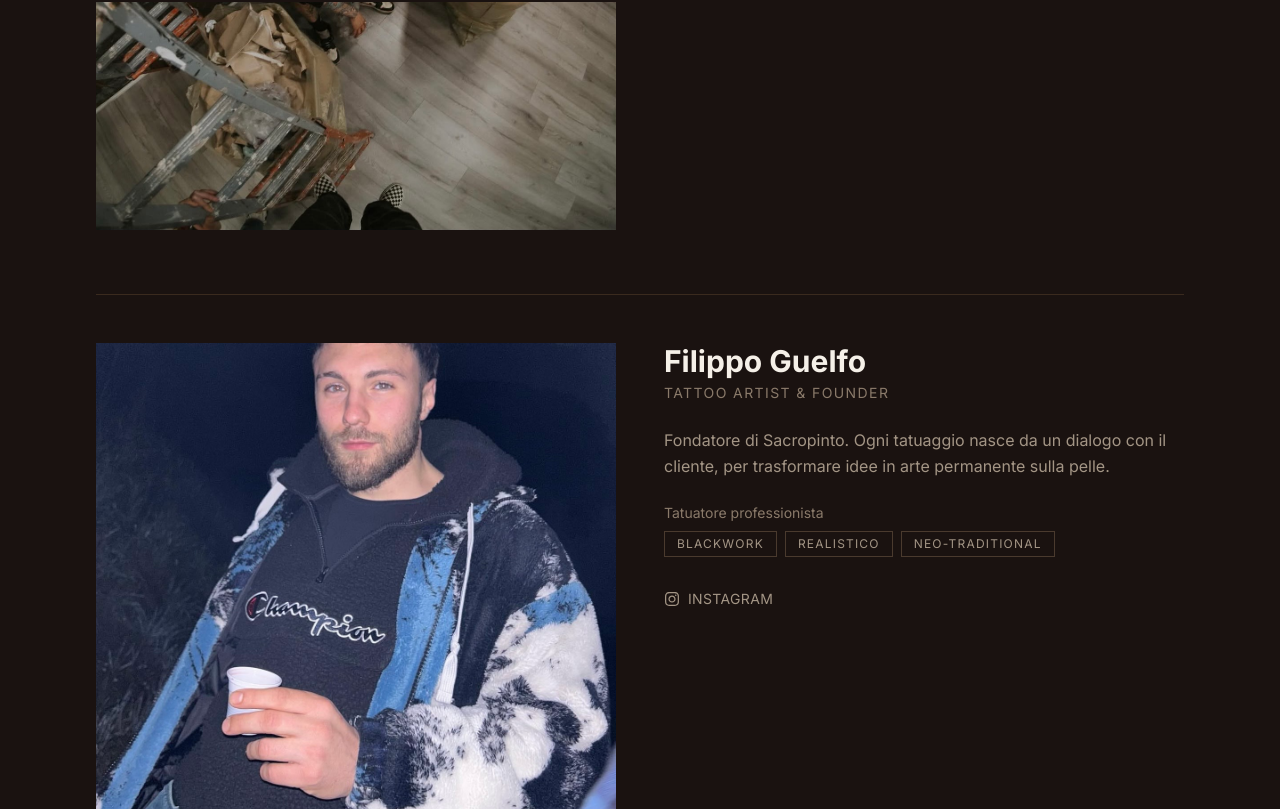
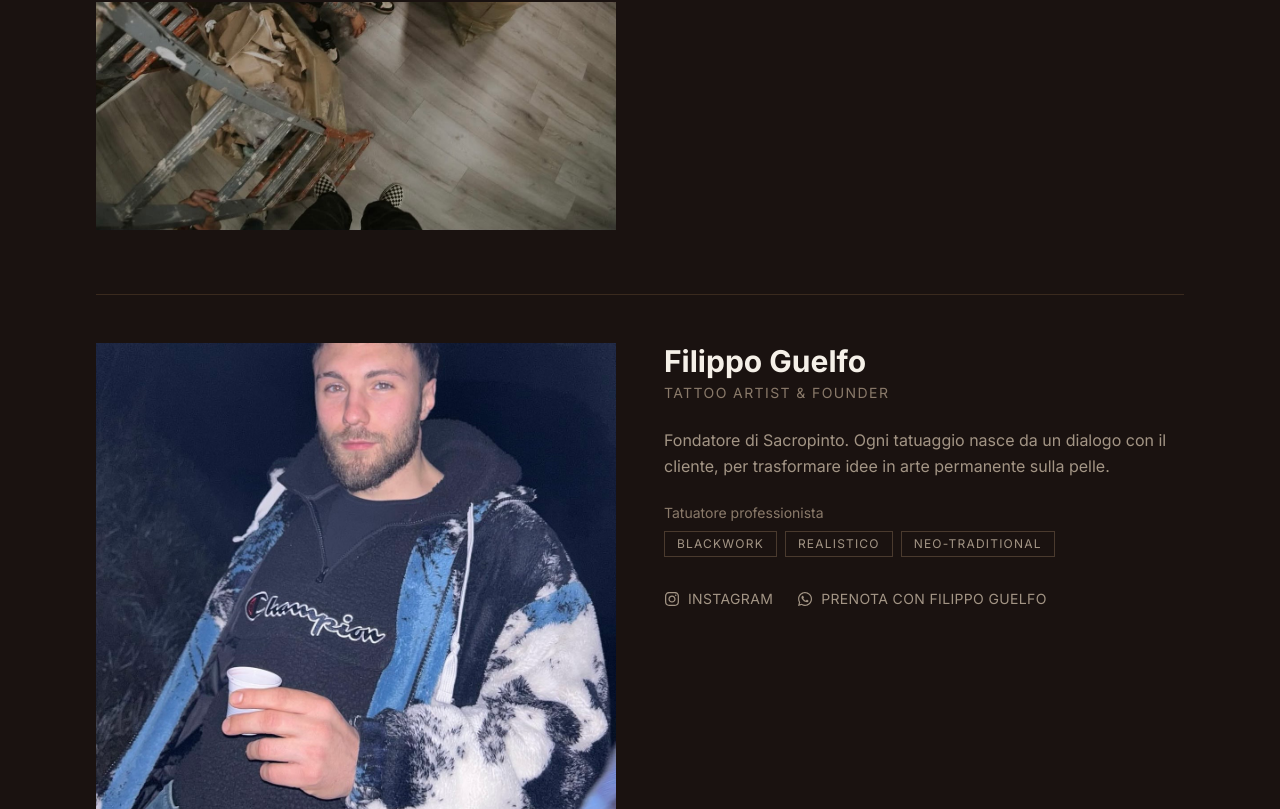
Before and after one commit to GiuSem14/sacropinto-site, a React (Vite) app: page /artisti in a window 1280 px wide. Shown: the part 798-1607 px from the top of the page. Built offline with nearby package versions, Linux system fonts and the light colour scheme.

Commit message:
feat(booking): add WhatsApp booking buttons to artists and guest date badges

```diff
--- a/src/pages/Artists.jsx
+++ b/src/pages/Artists.jsx
@@ -1,5 +1,5 @@
 import { Helmet } from "react-helmet-async"
-import { FaInstagram } from "react-icons/fa"
+import { FaInstagram, FaWhatsapp } from "react-icons/fa"
 import useFadeIn from "../hooks/useFadeIn"
 
 function FadeInSection({ children }) {
@@ -100,6 +100,7 @@ export default function Artists() {
                     ))}
                   </div>
 
+                  <div className="flex flex-wrap gap-6">
                     <a
                       href={artist.instagram}
                       target="_blank"
@@ -110,6 +111,17 @@ export default function Artists() {
                       <FaInstagram size={16} />
                       Instagram
                     </a>
+                    <a
+                      href={`https://wa.me/393929090569?text=${encodeURIComponent(`Ciao! Vorrei prenotare una sessione con ${artist.name}. Potete dirmi le vostre disponibilità?`)}`}
+                      target="_blank"
+                      rel="noopener noreferrer"
+                      aria-label={`Prenota con ${artist.name} su WhatsApp`}
+                      className="inline-flex items-center gap-2 text-sm text-gray-400 hover:text-white transition-colors uppercase tracking-wide"
+                    >
+                      <FaWhatsapp size={16} />
+                      Prenota con {artist.name}
+                    </a>
+                  </div>
                 </div>
 
               </div>
--- a/src/pages/Guest.jsx
+++ b/src/pages/Guest.jsx
@@ -122,11 +122,22 @@ export default function Guest() {
                       )}
                       {guest.date && (
                         <div className="flex flex-wrap gap-2 mb-5">
-                          {guest.date.split(",").map((d, j) => (
-                            <span key={j} className="border border-gray-700 text-gray-400 text-xs uppercase tracking-widest px-3 py-1">
-                              {d.trim()}
-                            </span>
-                          ))}
+                          {guest.date.split(",").map((d, j) => {
+                            const data = d.trim()
+                            const messaggio = encodeURIComponent(`Ciao! Vorrei prenotare una sessione con ${guest.nome} il ${data}. È ancora disponibile?`)
+                            const whatsappUrl = `https://wa.me/393929090569?text=${messaggio}`
+                            return (
+                              <a
+                                key={j}
+                                href={whatsappUrl}
+                                target="_blank"
+                                rel="noopener noreferrer"
+                                className="border border-gray-700 text-gray-400 text-xs uppercase tracking-widest px-3 py-1 hover:border-white hover:text-white transition-colors duration-200 cursor-pointer"
+                              >
+                                {data}
+                              </a>
+                            )
+                          })}
                         </div>
                       )}
                       {guest.instagram && (
```
Lines whose indentation alone changed are shown as unchanged.
